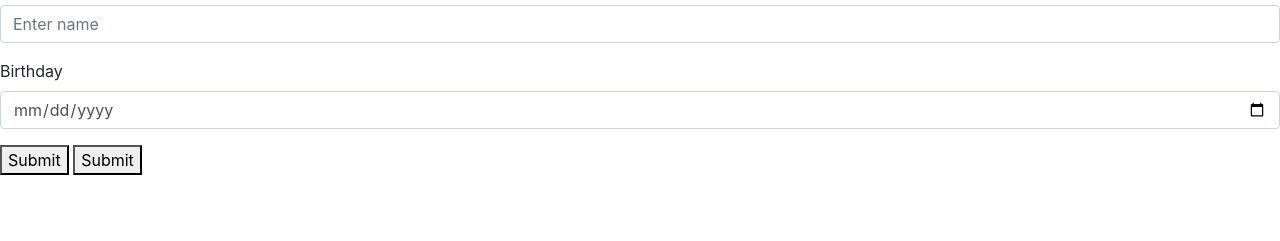
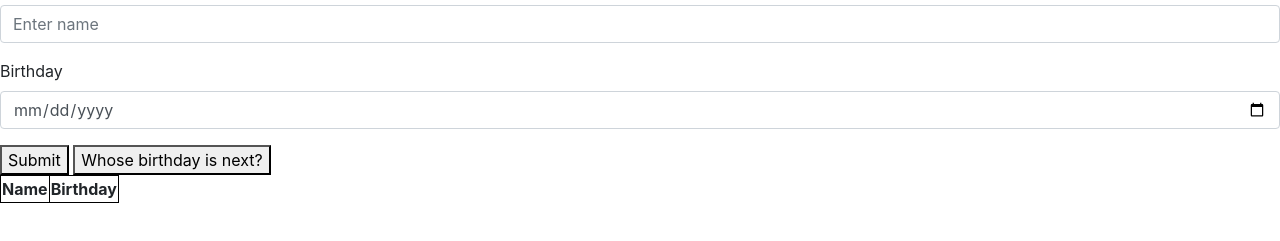
Before and after one commit to ezramuskat/COM4570, a plain HTML site: page index.html in a window 1280 px wide. Shown: the part 83-324 px from the top of the page. Drawn offline with nearby package versions, Linux system fonts and the light colour scheme.

Commit message:
improved the table and made some setup for the next feature

```diff
--- a/css/style.css
+++ b/css/style.css
@@ -0,0 +1,7 @@
+table {
+    border-collapse: collapse;
+  }
+
+  th, td {
+    border: 1px solid black;
+  }
--- a/index.html
+++ b/index.html
@@ -22,10 +22,15 @@
             <input type="date" class="form-control" id="birthday" placeholder="Enter birthday">
         </div>
         <button type="button" id="submit">Submit</button>
-        <button type="button" id="glow">Submit</button>
+        <button type="button" id="glow">Whose birthday is next?</button>
     </form>
 
-    <table id="table"></table>
+    <table id="table">
+        <tr>
+            <th>Name</th>
+            <th>Birthday</th>
+        </tr>
+    </table>
 
     <script src="script.js"></script>
 </body>
```
